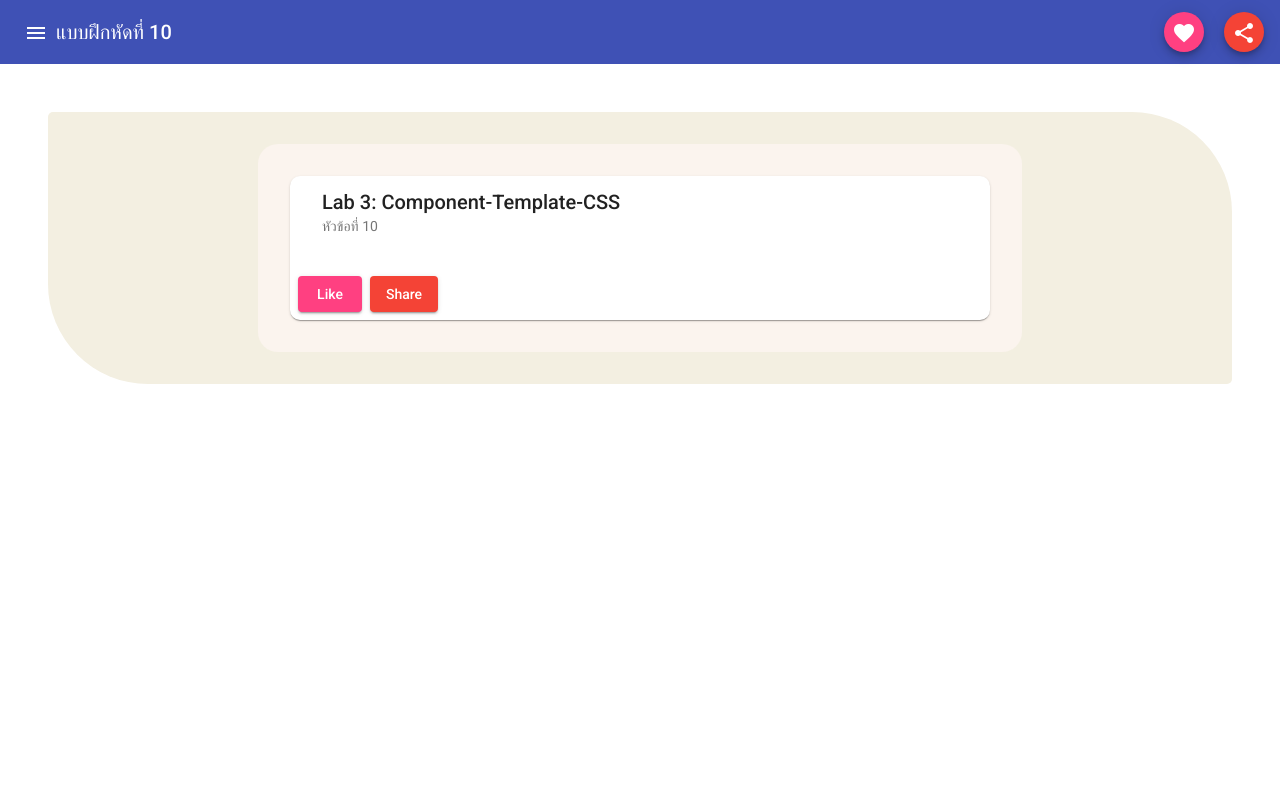
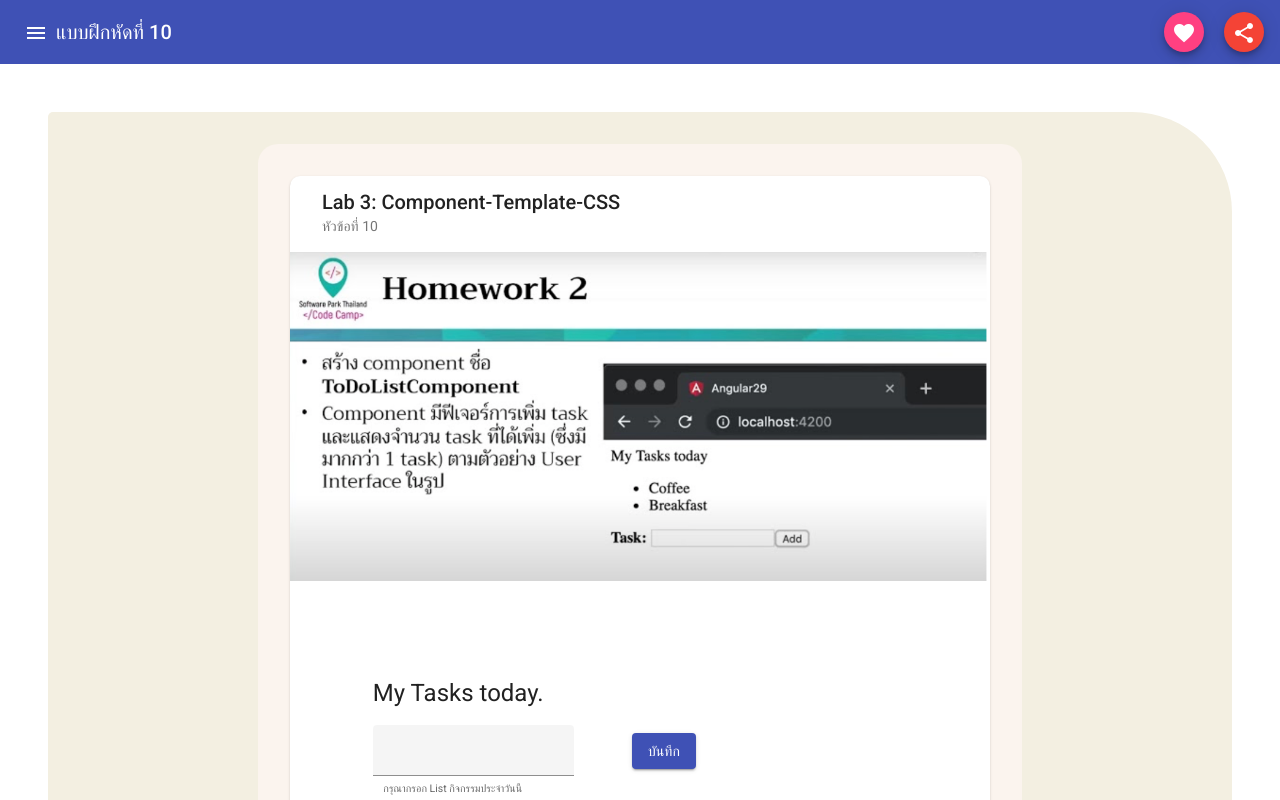
Before and after one commit to kritbovorn/ProjectAngular, an Angular app: page / in a window 1280 px wide. Shown: the top 800 px of the page. Built offline with nearby package versions, Linux system fonts and the light colour scheme.

Commit message:
will return

```diff
--- a/src/app/app.module.ts
+++ b/src/app/app.module.ts
@@ -7,6 +7,7 @@ import { BrowserAnimationsModule } from '@angular/platform-browser/animations';
 import { MaterialModule } from './material/material.module';
 import { HeaderComponent } from './header/header.component';
 import { BodyContentComponent } from './body-content/body-content.component';
+import { ToDoListComponent } from './to-do-list/to-do-list.component';
 
 
 
@@ -14,7 +15,8 @@ import { BodyContentComponent } from './body-content/body-content.component';
   declarations: [
     AppComponent,
     HeaderComponent,
-    BodyContentComponent
+    BodyContentComponent,
+    ToDoListComponent
   ],
   imports: [
     BrowserModule,
--- a/src/app/body-content/body-content.component.html
+++ b/src/app/body-content/body-content.component.html
@@ -8,10 +8,13 @@
             <mat-card-subtitle>หัวข้อที่ 10</mat-card-subtitle>
         </mat-card-header>
 
+        <!-- // Image -->
+
+        <img mat-card-image src="../../assets/img/image.png" alt="">
         <mat-card-content>
 
             <!-- Content ######### -->
-
+            <app-to-do-list></app-to-do-list>
 
         </mat-card-content>
 
--- a/src/app/material/material.module.ts
+++ b/src/app/material/material.module.ts
@@ -4,13 +4,17 @@ import {MatToolbarModule} from '@angular/material/toolbar';
 import {MatIconModule} from '@angular/material/icon';
 import {MatButtonModule} from '@angular/material/button';
 import {MatCardModule} from '@angular/material/card';
+import {MatFormFieldModule} from '@angular/material/form-field';
+import {MatInputModule} from '@angular/material/input';
 
 // ต้องสร้างตัวแปร เพื่อมารับ  และ ส่งค่า :  Module
 const MaterialComponent = [
   MatToolbarModule,
   MatIconModule,
   MatButtonModule,
-  MatCardModule
+  MatCardModule,
+  MatFormFieldModule,
+  MatInputModule
 ];
 
 @NgModule({
--- /dev/null
+++ b/src/app/to-do-list/to-do-list.component.css
@@ -0,0 +1,20 @@
+.mat-form-field + .mat-form-field {
+    margin-left: 8px;
+}
+
+.mainContent {
+    width: 80%;
+    margin: 0 auto;
+
+    padding: 5rem 0;
+}
+
+.form {
+    display: grid;
+    grid-template-columns: repeat(2, 1fr);
+}
+
+.alignButton {
+    display: grid;
+    justify-content: start;
+}
--- /dev/null
+++ b/src/app/to-do-list/to-do-list.component.html
@@ -0,0 +1,33 @@
+
+<div class="mainContent">
+
+    <h1>My Tasks today.</h1>
+
+    <ul class="content" *ngFor="let task of tasks">
+
+        <li>{{ task }}</li>
+
+    </ul>
+
+
+
+    <div class="form">
+
+        <div>
+            <mat-form-field hintLabel="กรุณากรอก List กิจกรรมประจำวันนี้" appearance="fill">
+                <mat-label></mat-label>
+                <input matInput #input maxlength="" placeholder="ดูภาพยนต์">
+            </mat-form-field>
+        </div>
+        <div class="alignButton">
+            <mat-card-actions>
+
+                <button mat-raised-button color="primary" (click)="addTask()">บันทึก</button>
+
+
+            </mat-card-actions>
+        </div>
+
+    </div>
+
+</div>
--- /dev/null
+++ b/src/app/to-do-list/to-do-list.component.ts
@@ -0,0 +1,24 @@
+import { stringify } from '@angular/compiler/src/util';
+import { Component, OnInit } from '@angular/core';
+
+@Component({
+  selector: 'app-to-do-list',
+  templateUrl: './to-do-list.component.html',
+  styleUrls: ['./to-do-list.component.css']
+})
+export class ToDoListComponent implements OnInit {
+
+  tasks: string[] = [];
+
+
+  constructor() { }
+
+  addTask() {
+
+    this.tasks.push("input");
+  }
+
+  ngOnInit(): void {
+  }
+
+}
```
Also changed, not shown: src/assets/img/image.png (added), 1 other file (tests, documents, lock files or other folders).
